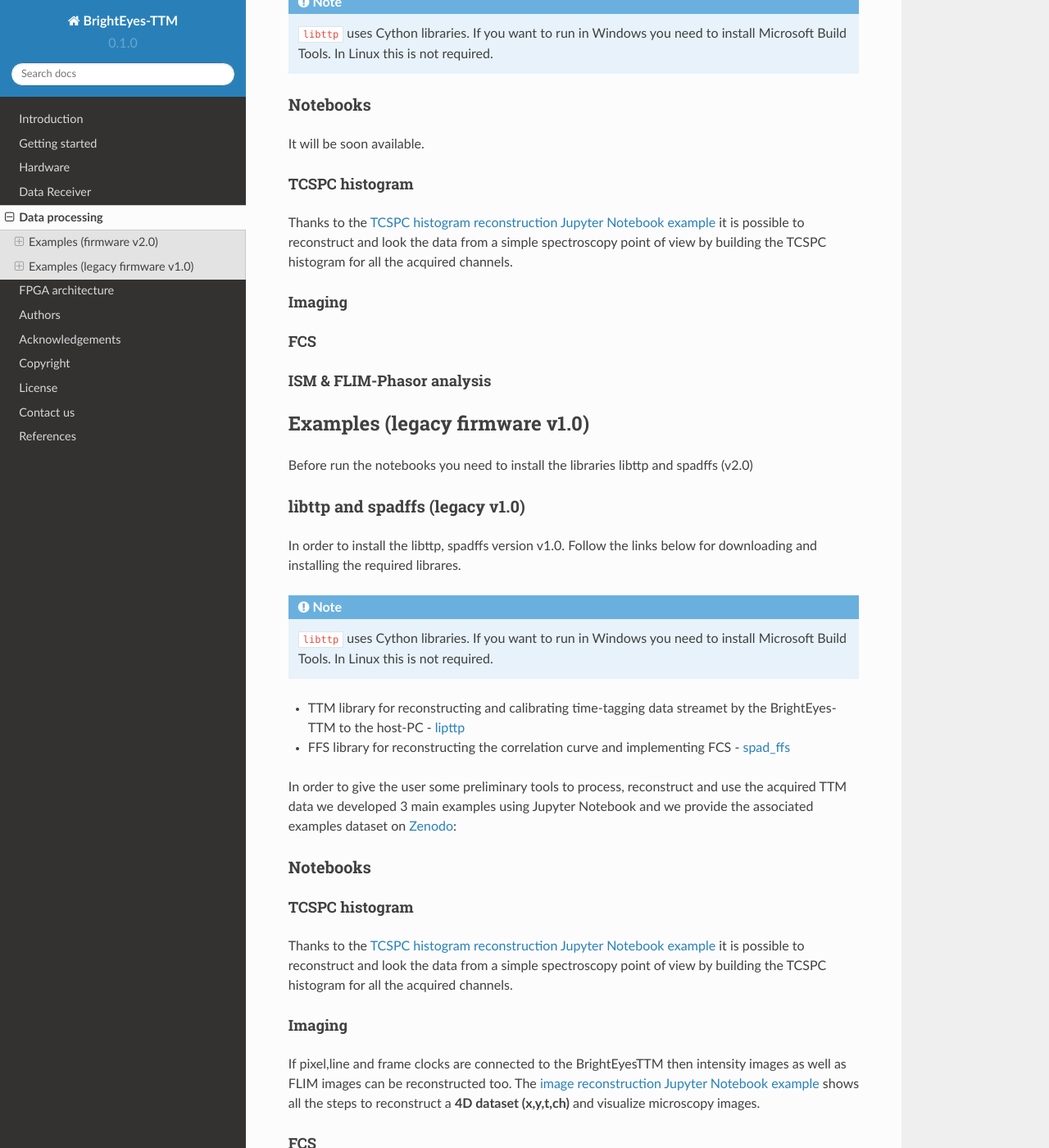
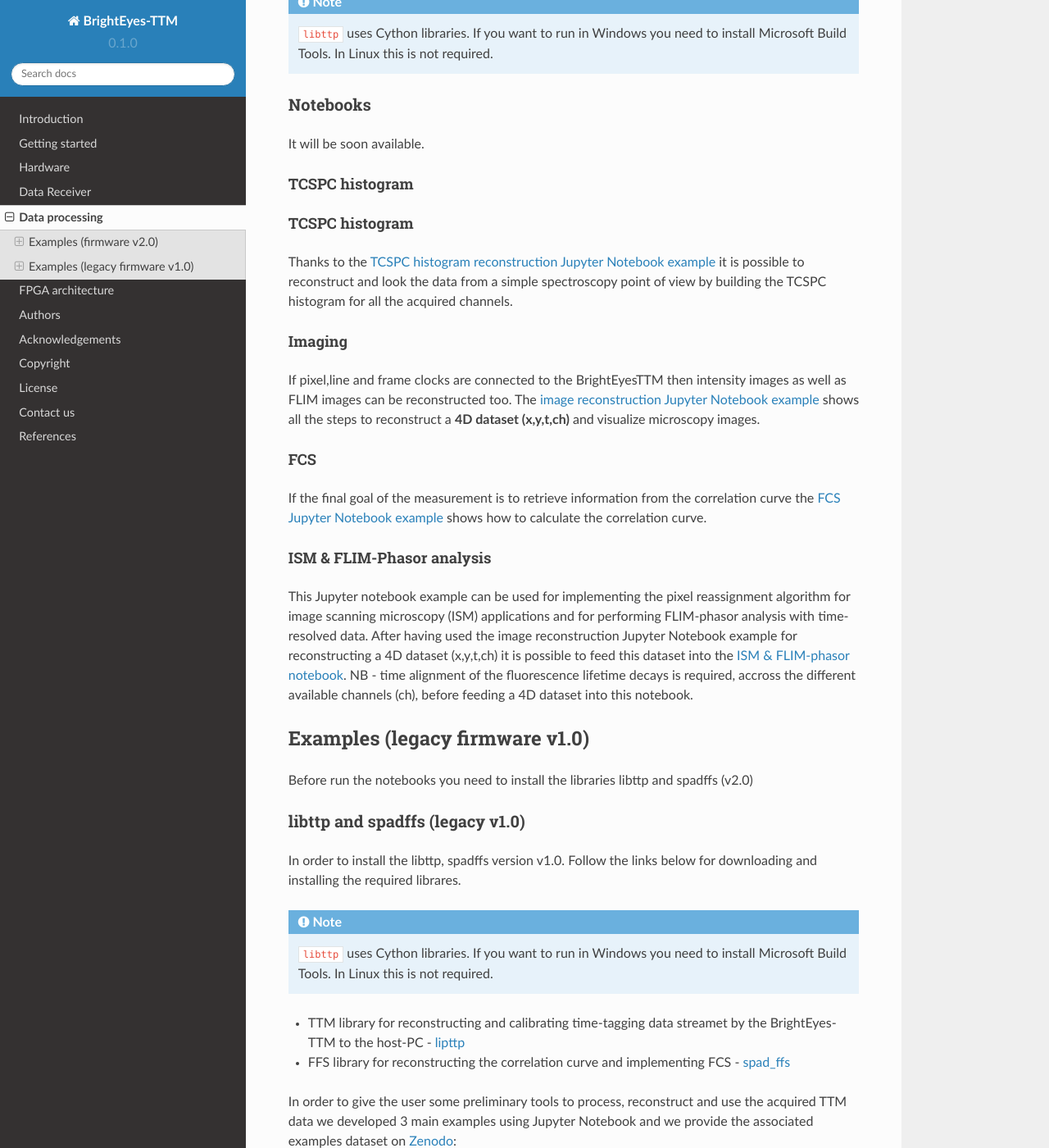
Before and after one commit to mattia-donato/BrightEyes-TTM-docs, a Sphinx documentation site: the page built from docs/source/dataprocessing.md, in a window 1280 px wide and 1400 px high, scrolled down 1058 px. Shown: the whole window at 82% size. Built offline with Sphinx 7.4.7 and the Read the Docs theme 2.0.0, drawn with Linux system fonts in a browser that asks for light colours; pages that are not in the unit, such as notebooks, are missing from menus.

Commit message:
Update dataprocessing.md

```diff
--- a/docs/source/dataprocessing.md
+++ b/docs/source/dataprocessing.md
@@ -42,13 +42,22 @@ It will be soon available.
 
 #### TCSPC histogram
 
-Thanks to the [TCSPC histogram reconstruction Jupyter Notebook example](https://github.com/VicidominiLab/BrightEyes-TTM/blob/v2.0/notebooks/v2/TCSPC_Histogram_reconstruction.ipynb) it is possible to reconstruct and look the data from a simple spectroscopy point of view by building the TCSPC histogram for all the acquired channels.
+
+#### TCSPC histogram
+
+Thanks to the [TCSPC histogram reconstruction Jupyter Notebook example](https://github.com/VicidominiLab/BrightEyes-TTM/blob/v2.0/dataProcessing/pynotebook/TCSPC_Histogram_reconstruction.ipynb) it is possible to reconstruct and look the data from a simple spectroscopy point of view by building the TCSPC histogram for all the acquired channels.
 
 #### Imaging
 
+If pixel,line and frame clocks are connected to the BrightEyesTTM then intensity images as well as FLIM images can be reconstructed too. The [image reconstruction Jupyter Notebook example](https://github.com/VicidominiLab/BrightEyes-TTM/blob/v2.0/dataProcessing/pynotebook/Image_reconstruction.ipynb) shows all the steps to reconstruct a **4D dataset (x,y,t,ch)** and visualize microscopy images.
+
 #### FCS
 
+If the final goal of the measurement is to retrieve information from the correlation curve the [FCS Jupyter Notebook example](https://github.com/VicidominiLab/BrightEyes-TTM/blob/v2.0/dataProcessing/pynotebook/FCS.ipynb) shows how to calculate the correlation curve.
+
 #### ISM & FLIM-Phasor analysis
+
+This Jupyter notebook example can be used for implementing the pixel reassignment algorithm for image scanning microscopy (ISM) applications and for performing FLIM-phasor analysis with time-resolved data. After having used the image reconstruction Jupyter Notebook example for reconstructing a 4D dataset (x,y,t,ch) it is possible to feed this dataset into the [ISM & FLIM-phasor notebook](https://github.com/VicidominiLab/BrightEyes-TTM/blob/v2.0/dataProcessing/pynotebook/ISM_Decay_Reconstruction.ipynb). NB - time alignment of the fluorescence lifetime decays is required, accross the different available channels (ch), before feeding a 4D dataset into this notebook.
 
 
 ## Examples  (legacy firmware v1.0)
```
